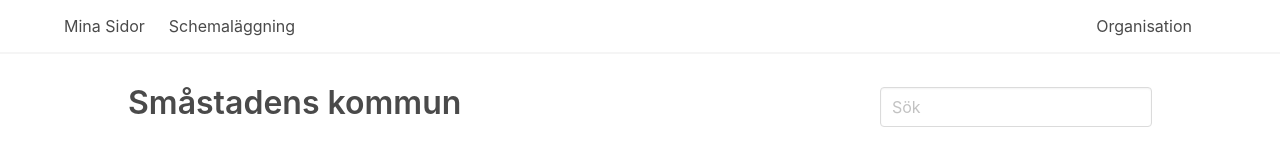
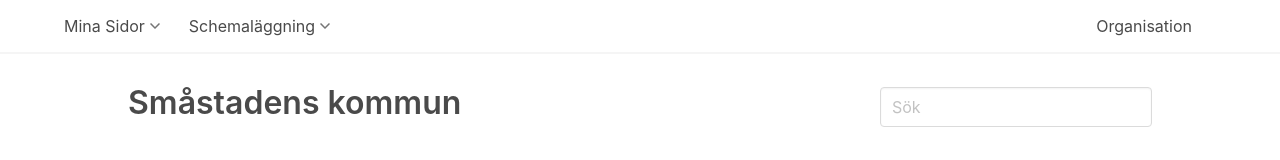
Before and after one commit to kumarnik007/smastadens, a React (Create React App) app: page / in a window 1280 px wide. Shown: the top 160 px of the page. Built offline with nearby package versions, Linux system fonts and the light colour scheme.

Commit message:
Added dropdown icon to navbar

```diff
--- a/src/components/Navbar/Navbar.scss
+++ b/src/components/Navbar/Navbar.scss
@@ -11,4 +11,20 @@
       display: flex;
     }
   }
+
+  &-item {
+    color: #4a4a4a;
+
+    &--expand {
+      height: 20px;
+      width: 20px;
+      background-image: url("../../images/expand_more.svg");
+    }
+
+    &:hover {
+      .navbar-item--expand {
+        background-image: url("../../images/expand_more_hover.svg");
+      }
+    }
+  }
 }
--- a/src/components/Navbar/Navbar.tsx
+++ b/src/components/Navbar/Navbar.tsx
@@ -10,14 +10,16 @@ export const Navbar = () => (
             className="navbar-item"
             href="#"
           >
-            Mina Sidor
+            <div>Mina Sidor</div>
+            <div className="navbar-item--expand"></div>
           </a>
 
           <a
             className="navbar-item"
             href="#"
           >
-            Schemaläggning
+            <div>Schemaläggning</div>
+            <div className="navbar-item--expand"></div>
           </a>
         </div>
 
```
Also changed, not shown: src/images/expand_more.svg (added), src/images/expand_more_hover.svg (added).
